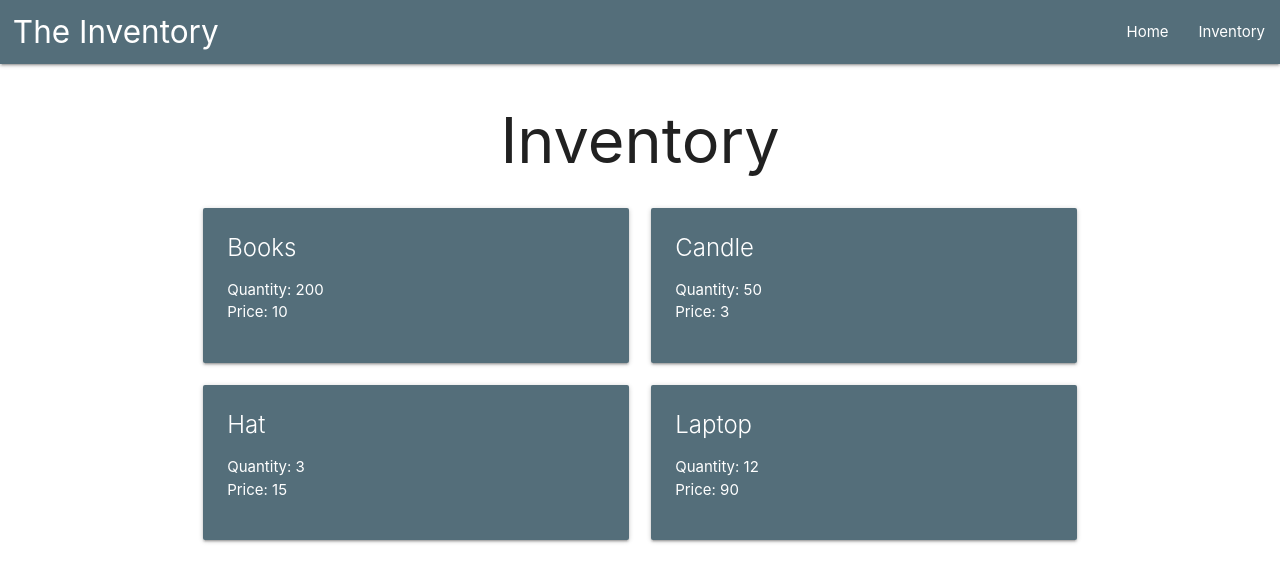
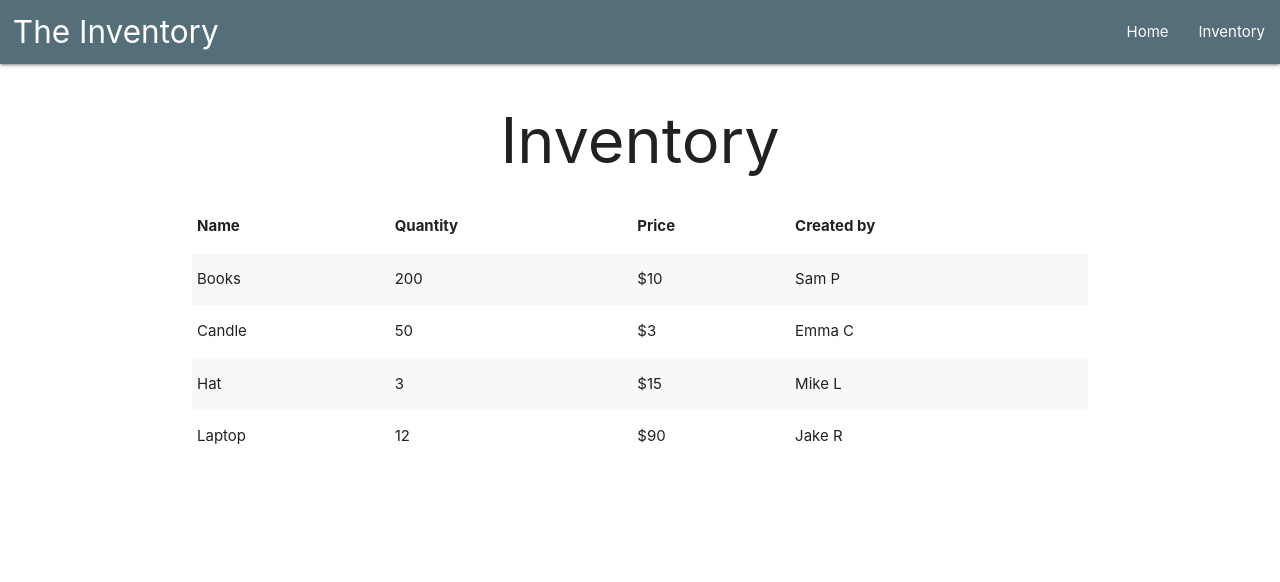
Before and after one commit to Pritch13/angularPlaylist, an Angular app in the folder ninja-dir/: page /directory in a window 1280 px wide. Shown: the top 582 px of the page. Built offline with nearby package versions, Linux system fonts and the light colour scheme.

Commit message:
table change

```diff
--- a/ninja-dir/src/app/directory/directory.component.html
+++ b/ninja-dir/src/app/directory/directory.component.html
@@ -1,6 +1,6 @@
 <div class="container">
   <h1 class="center-align">Inventory</h1>
-  <div class="row">
+  <!-- <div class="row">
     <div class="col s12 m6"   *ngFor="let product of products">
       <div class="card blue-grey darken-1">
         <div class="card-content white-text">
@@ -12,15 +12,27 @@
         </div>
       </div>
     </div>
-  </div>
+  </div> -->
+
+  <table class="striped">
+    <thead>
+      <tr>
+          <th>Name</th>
+          <th>Quantity</th>
+          <th>Price</th>
+          <th>Created by</th>
+      </tr>
+    </thead>
+
+    <tbody>
+      <tr *ngFor="let product of products">
+        <td>{{product.name}}</td>
+        <td>{{product.stock}}</td>
+        <td>${{product.price}}</td>
+        <td>{{product.creator}}</td>
+      </tr>
+    </tbody>
+  </table>
 
 
-
-
-
-
-<!-- <ul id="product-listing">
-    <li *ngFor="let product of products">{{product.name}}</li>
-  </ul> -->
-
 </div>
--- a/ninja-dir/src/app/directory/directory.component.ts
+++ b/ninja-dir/src/app/directory/directory.component.ts
@@ -11,22 +11,26 @@
   products = [{
     name: "Books",
     stock: 200,
-    price: 10
+    price: 10,
+    creator: "Sam P"
   },
   {
     name: "Candle",
     stock: 50,
-    price: 3
+    price: 3,
+    creator: "Emma C"
   },
   {
     name: "Hat",
     stock: 3,
-    price: 15
+    price: 15,
+    creator: "Mike L"
   },
   {
     name: "Laptop",
     stock: 12,
-    price: 90
+    price: 90,
+    creator: "Jake R"
   },
 
 
```
